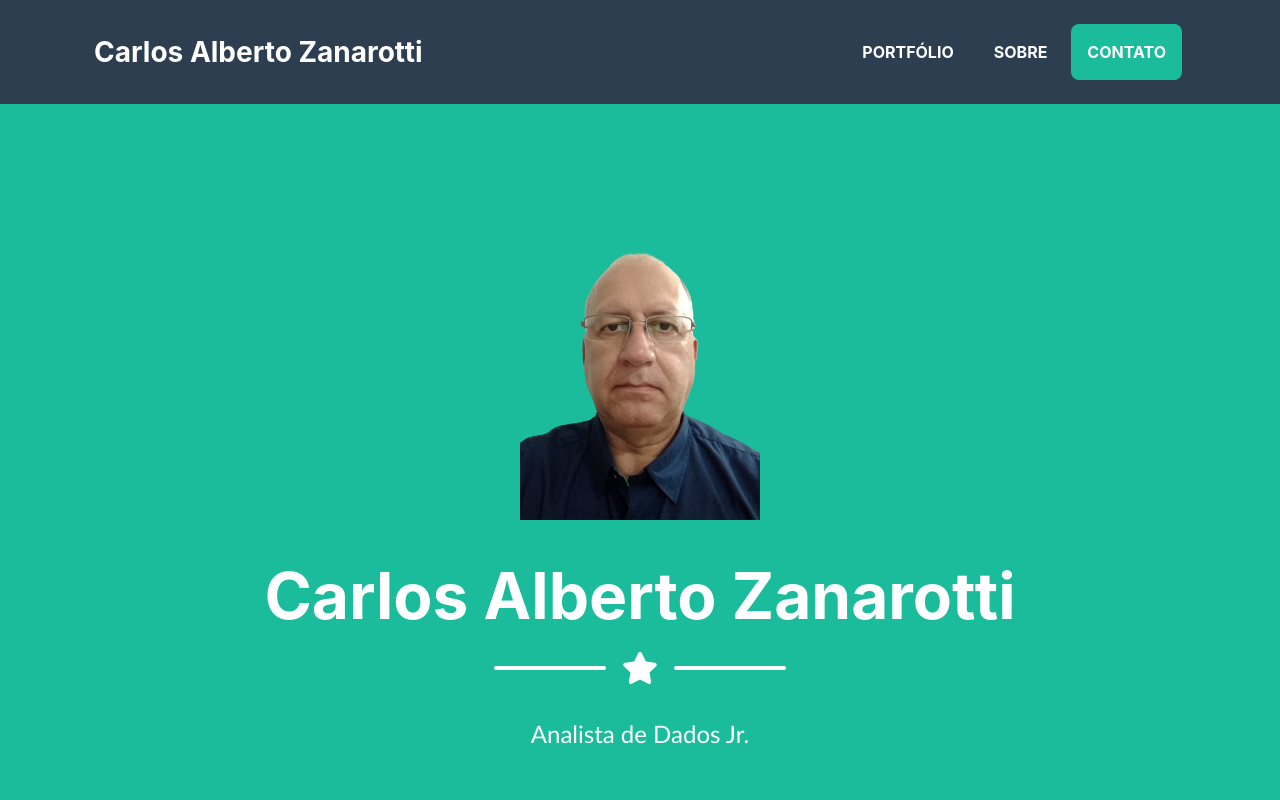
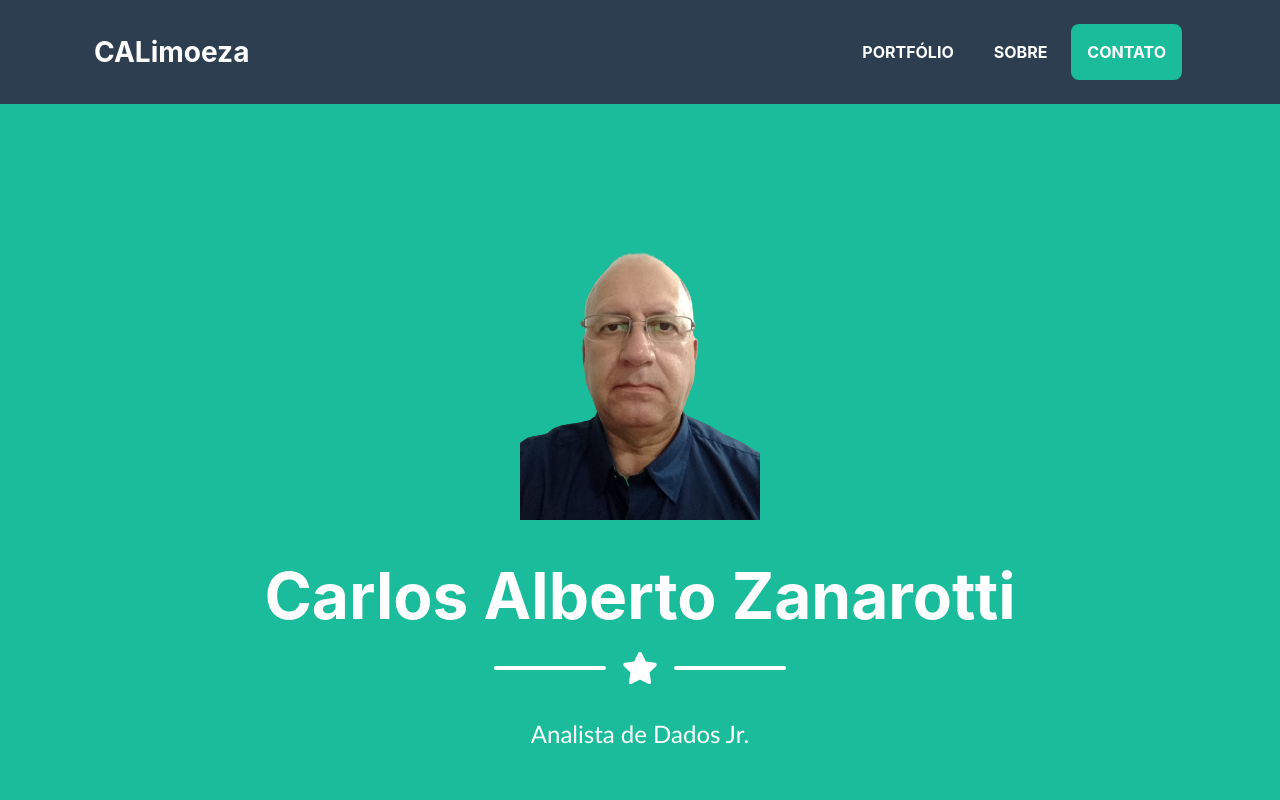
Before and after one commit to cazanarotti/CALimpeza, a plain HTML site: page index.html in a window 1280 px wide. Shown: the top 800 px of the page. Drawn offline with nearby package versions, Linux system fonts and the light colour scheme; a web font is replaced by a local one.

Commit message:
update index

```diff
--- a/index.html
+++ b/index.html
@@ -16,7 +16,7 @@
     </head>
     <body id="page-top">
         <nav class="navbar navbar-expand-lg bg-secondary fixed-top" id="mainNav">
-            <div class="container"><a class="navbar-brand js-scroll-trigger" href="#page-top">Carlos Alberto Zanarotti</a>
+            <div class="container"><a class="navbar-brand js-scroll-trigger" href="#page-top">CALimoeza</a>
                 <button class="navbar-toggler navbar-toggler-right font-weight-bold bg-primary text-white rounded" type="button" data-toggle="collapse" data-target="#navbarResponsive" aria-controls="navbarResponsive" aria-expanded="false" aria-label="Toggle navigation">Menu <i class="fas fa-bars"></i></button>
                 <div class="collapse navbar-collapse" id="navbarResponsive">
                     <ul class="navbar-nav ml-auto">
```
